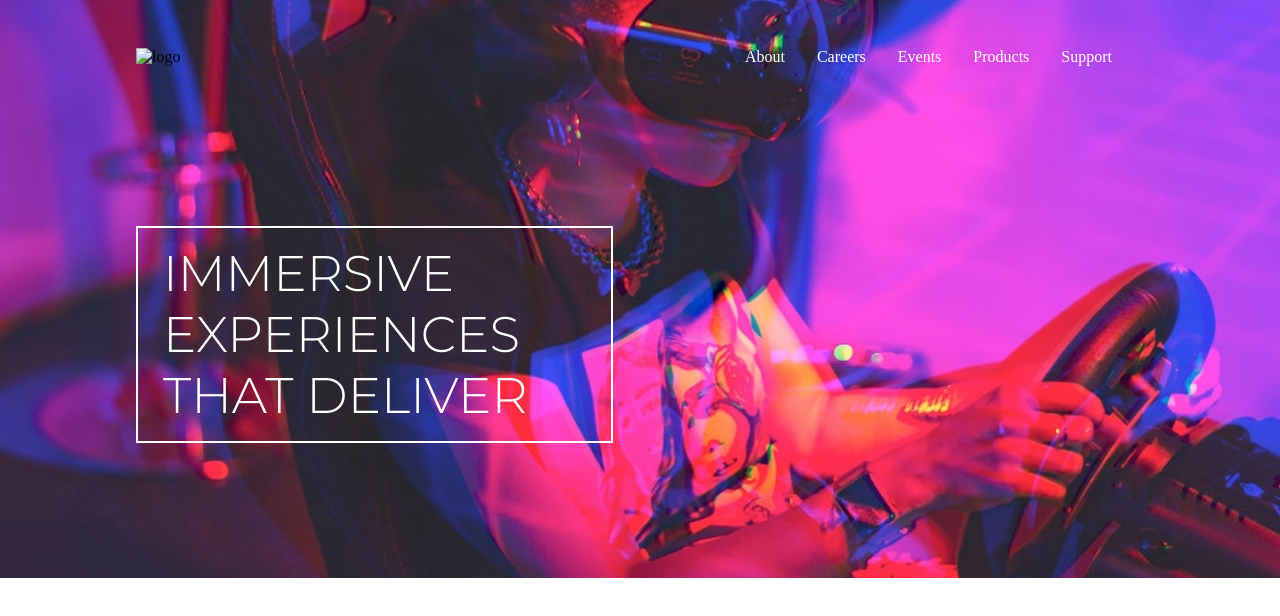
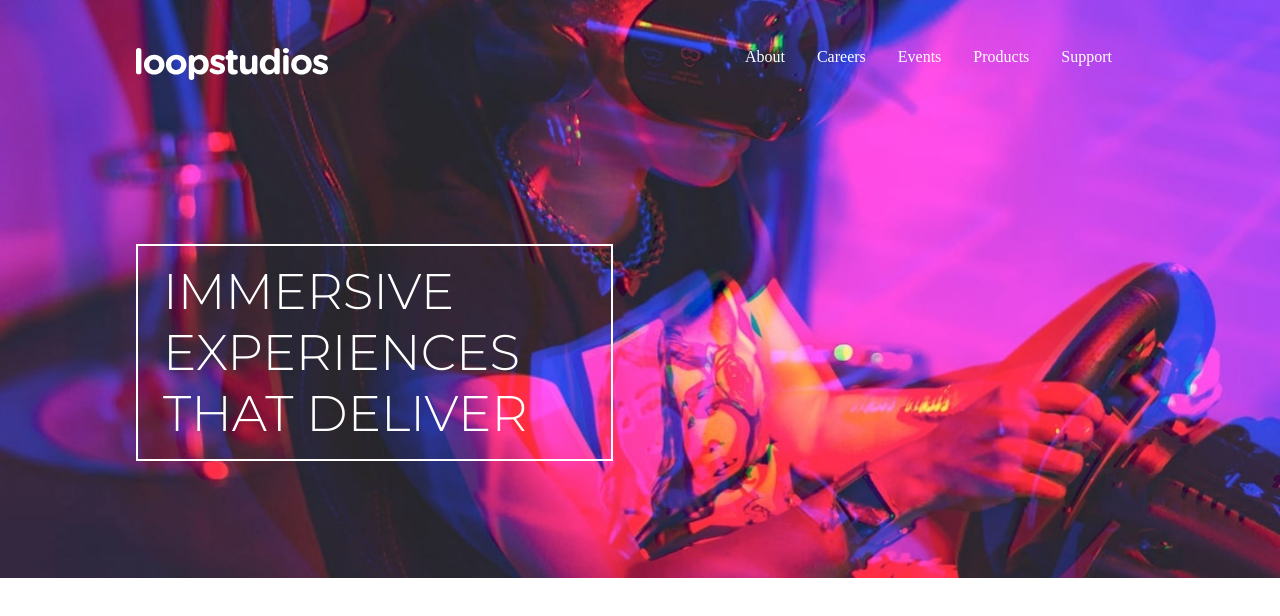
Before and after one commit to ayotomii/loopstudios, a plain HTML site: page index.html in a window 1280 px wide. Drawn offline with Linux system fonts and the light colour scheme.

Commit message:
Update index.html
updated

```diff
--- a/index.html
+++ b/index.html
@@ -14,7 +14,7 @@
 
             <!-- this is for the logo -->
         <div>
-            <img src="./images/logo.svg" alt="logo" srcset="">
+            <img src="logo.svg" alt="logo" srcset="">
         </div>
 
         <!--this is for the links -->
```
